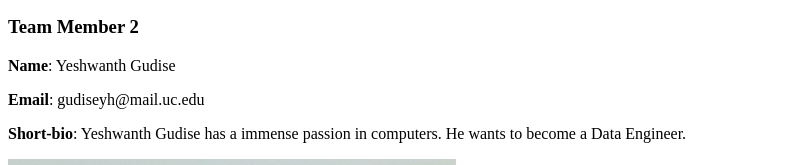
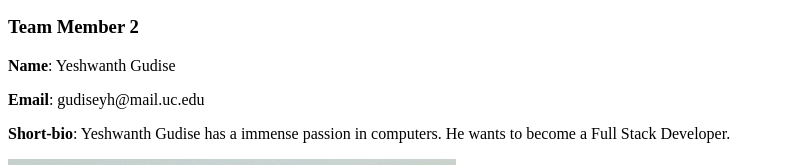
Before and after one commit to waph-team25/waph-team25.github.io, a plain HTML site: page index.html in a window 1280 px wide. Shown: the part 1761-1926 px from the top of the page, without its empty margins (0-785 px from the left). Drawn offline with Linux system fonts and the light colour scheme.

Commit message:
Update index.html

```diff
--- a/index.html
+++ b/index.html
@@ -32,7 +32,7 @@
 
 <p><strong>Email</strong>: gudiseyh@mail.uc.edu</p>
 
-<p><strong>Short-bio</strong>: Yeshwanth Gudise has a immense passion in computers. He wants to become a Data Engineer.</p>
+<p><strong>Short-bio</strong>: Yeshwanth Gudise has a immense passion in computers. He wants to become a Full Stack Developer.</p>
 
 <img src="images/Yeshwanth_headshot.jpg" />
 <br />
```
